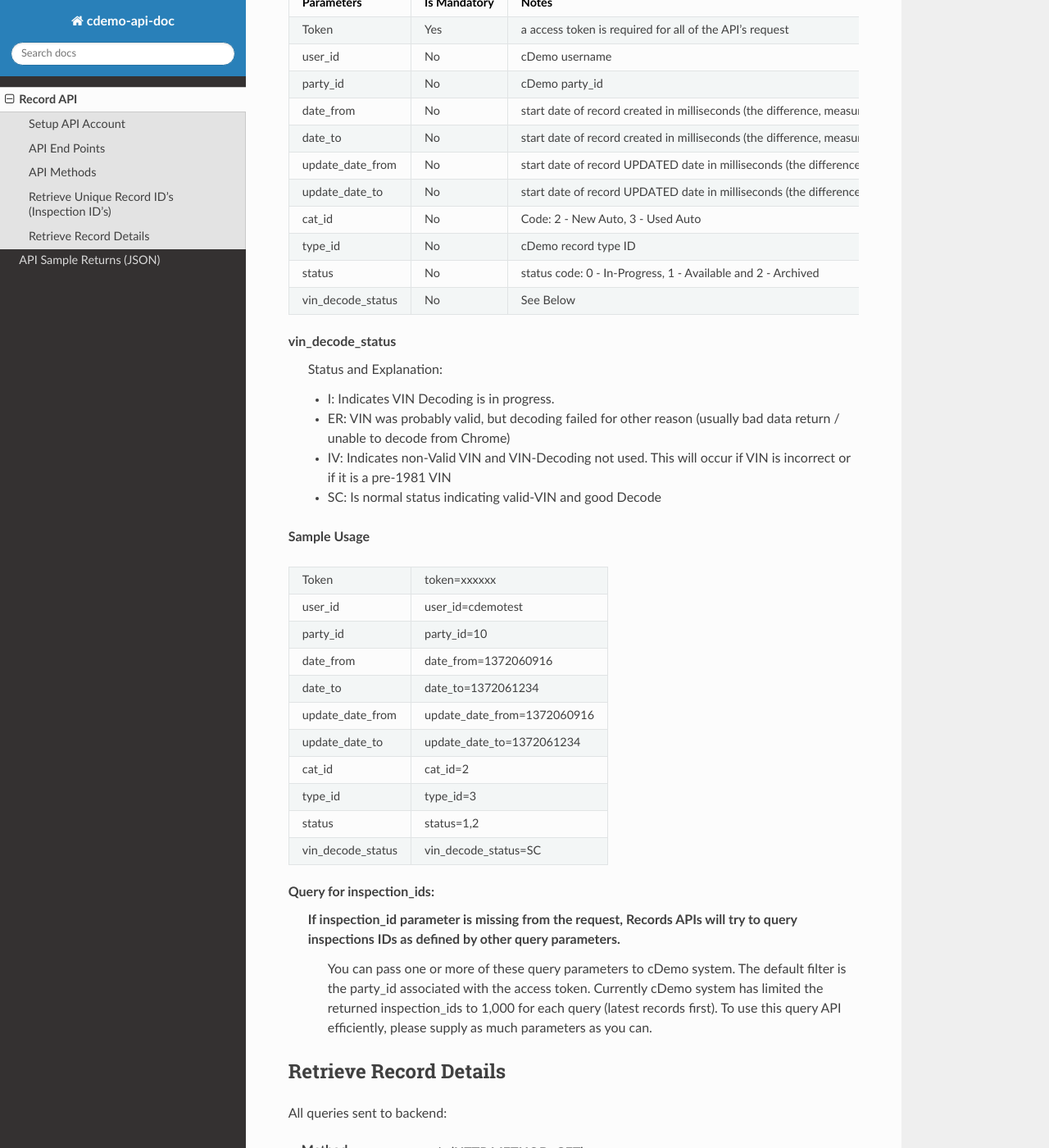
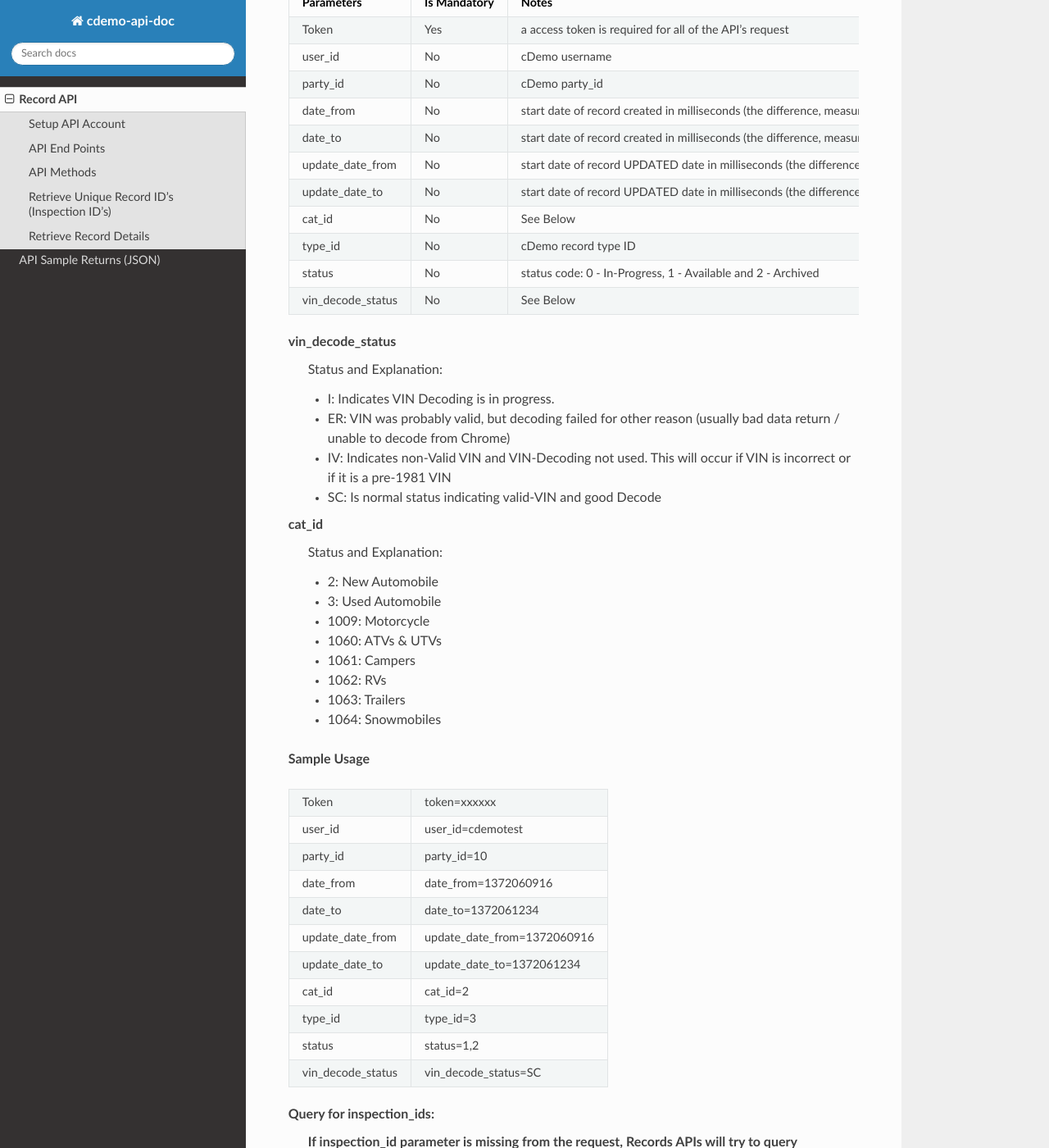
Before and after one commit to cdemomobilesolutions/apidoc, a Sphinx documentation site: the page built from source/record_api.rst, in a window 1280 px wide and 1400 px high, scrolled down 647 px. Shown: the whole window at 82% size. Built offline with Sphinx 7.4.7 and the Read the Docs theme 2.0.0, drawn with Linux system fonts in a browser that asks for light colours.

Commit message:
Chrome Options

```diff
--- a/source/record_api.rst
+++ b/source/record_api.rst
@@ -60,7 +60,7 @@ Retrieve Unique Record ID's (Inspection ID's)
 |                       |               | in millisecond, between the current   |
 |                       |               | time and midnight, January 1,1970 UTC)|
 +-----------------------+---------------+---------------------------------------+
-| cat_id                | No            | Code: 2 - New Auto, 3 - Used Auto     |
+| cat_id                | No            | See Below                             |
 +-----------------------+---------------+---------------------------------------+
 | type_id               | No            | cDemo record type ID                  |
 +-----------------------+---------------+---------------------------------------+
@@ -77,6 +77,18 @@ vin_decode_status
     - ER: VIN was probably valid, but decoding failed for other reason (usually bad data return / unable to decode from Chrome)
     - IV: Indicates non-Valid VIN and VIN-Decoding not used. This will occur if VIN is incorrect or if it is a pre-1981 VIN
     - SC: Is normal status indicating valid-VIN and good Decode
+
+cat_id
+    Status and Explanation:
+
+    - 2: New Automobile
+    - 3: Used Automobile
+    - 1009: Motorcycle
+    - 1060: ATVs & UTVs
+    - 1061: Campers
+    - 1062: RVs
+    - 1063: Trailers
+    - 1064: Snowmobiles
 
 
 **Sample Usage**
```
